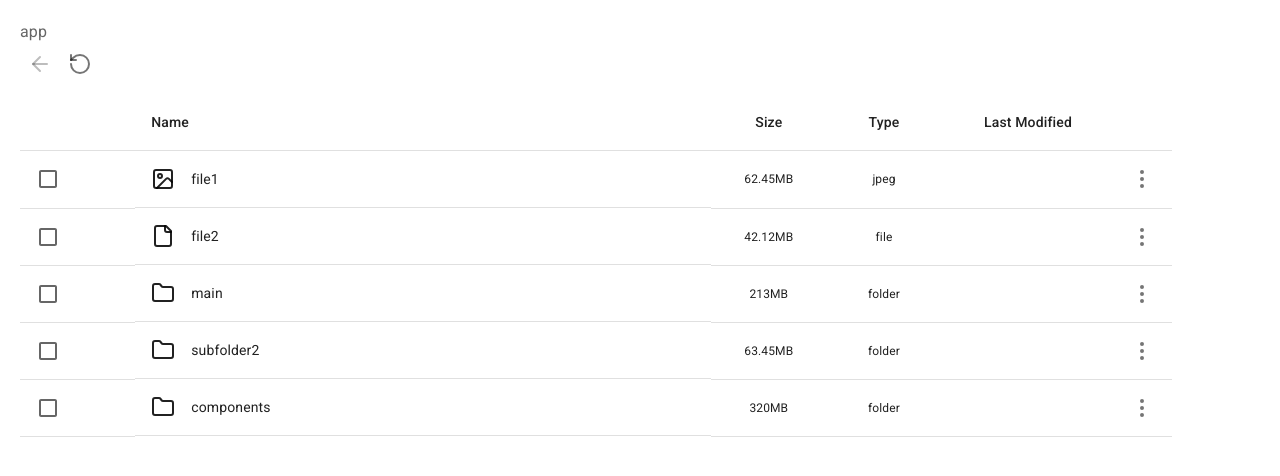
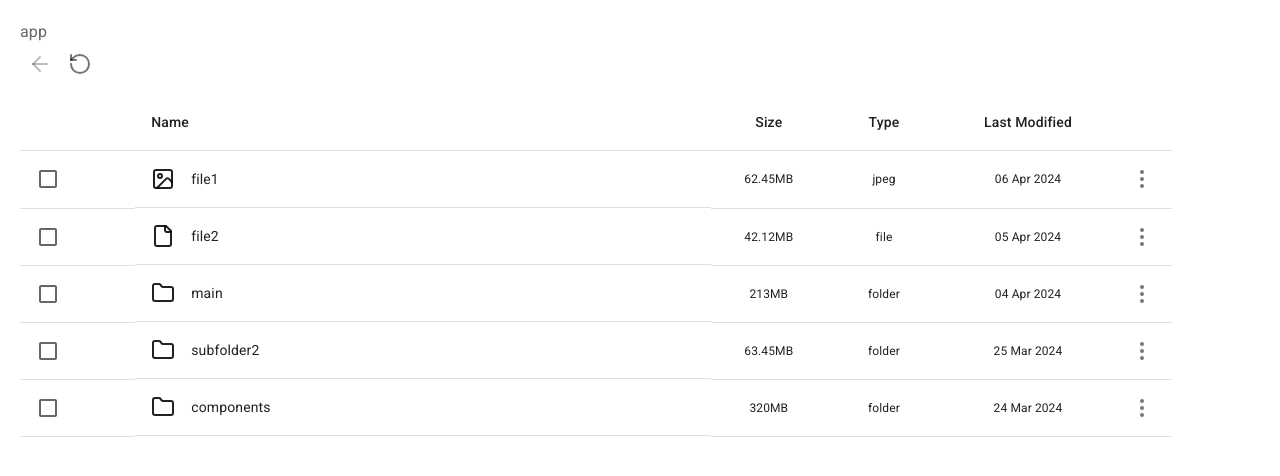
Before and after one commit to whitetposion/micro-folder-management-ui, a React (Vite) app: page / in a window 1280 px wide. Shown: the top 476 px of the page. Built offline with nearby package versions, Linux system fonts and the light colour scheme.

Commit message:
date added

```diff
--- a/src/assets/fileData.tsx
+++ b/src/assets/fileData.tsx
@@ -5,42 +5,52 @@ export  const fileData: FileData = {
   "app": {
     "type": "folder",
     "size": "426MB",
+    "lastModified": "2024-04-07T10:00:00Z",
     "children": {
       "file1": {
         "type": "jpeg",
-        "size": "62.45MB"
+        "size": "62.45MB",
+        "lastModified": "2024-04-06T12:00:00Z"
       },
       "file2": {
         "type": "file",
-        "size": "42.12MB"
+        "size": "42.12MB",
+        "lastModified": "2024-04-05T15:30:00Z"
       },
       "main": {
         "type": "folder",
         "size": "213MB",
+        "lastModified": "2024-04-04T09:45:00Z",
         "children": {
           "src": {
             "type": "folder",
             "size": "99.15MB",
+            "lastModified": "2024-04-03T08:00:00Z",
             "children": {
               "file1": {
                 "type": "jpeg",
-                "size": "23.87MB"
+                "size": "23.87MB",
+                "lastModified": "2024-04-02T07:20:00Z"
               },
               "file2": {
                 "type": "file",
-                "size": "39.62MB"
+                "size": "39.62MB",
+                "lastModified": "2024-04-01T06:45:00Z"
               },
               "subfolder1": {
                 "type": "folder",
                 "size": "32.89MB",
+                "lastModified": "2024-03-31T05:30:00Z",
                 "children": {
                   "file1": {
                     "type": "file",
-                    "size": "17.34MB"
+                    "size": "17.34MB",
+                    "lastModified": "2024-03-30T04:15:00Z"
                   },
                   "file2": {
                     "type": "jpeg",
-                    "size": "11.55MB"
+                    "size": "11.55MB",
+                    "lastModified": "2024-03-29T03:45:00Z"
                   }
                 }
               }
@@ -49,14 +59,17 @@ export  const fileData: FileData = {
           "subfolder2": {
             "type": "folder",
             "size": "63.45MB",
+            "lastModified": "2024-03-28T14:30:00Z",
             "children": {
               "file1": {
                 "type": "file",
-                "size": "37.22MB"
+                "size": "37.22MB",
+                "lastModified": "2024-03-27T13:15:00Z"
               },
               "file2": {
                 "type": "jpeg",
-                "size": "26.23MB"
+                "size": "26.23MB",
+                "lastModified": "2024-03-26T11:50:00Z"
               }
             }
           }
@@ -65,35 +78,43 @@ export  const fileData: FileData = {
       "subfolder2": {
         "type": "folder",
         "size": "63.45MB",
+        "lastModified": "2024-03-25T10:35:00Z",
         "children": {}
       },
       "components": {
         "type": "folder",
         "size": "320MB",
+        "lastModified": "2024-03-24T16:20:00Z",
         "children": {
           "file1": {
             "type": "file",
-            "size": "69.29MB"
+            "size": "69.29MB",
+            "lastModified": "2024-03-23T15:10:00Z"
           },
           "file2": {
             "type": "file",
-            "size": "86.37MB"
+            "size": "86.37MB",
+            "lastModified": "2024-03-22T14:00:00Z"
           },
           "file3": {
             "type": "jpeg",
-            "size": "17.84MB"
+            "size": "17.84MB",
+            "lastModified": "2024-03-21T13:45:00Z"
           },
           "folder1": {
             "type": "folder",
             "size": "51.73MB",
+            "lastModified": "2024-03-20T12:30:00Z",
             "children": {
               "file1": {
                 "type": "file",
-                "size": "45.90MB"
+                "size": "45.90MB",
+                "lastModified": "2024-03-19T11:15:00Z"
               },
               "file2": {
                 "type": "jpeg",
-                "size": "5.83MB"
+                "size": "5.83MB",
+                "lastModified": "2024-03-18T10:00:00Z"
               }
             }
           }
--- a/src/components/FileFolder.tsx
+++ b/src/components/FileFolder.tsx
@@ -3,6 +3,7 @@ import { Folder, File, Jpeg } from "@/type";
 import { Folder as FolderIcon, File as FileIcon, Image } from "lucide-react";
 import ThreeDotMenu from "./ThreeDotsOptions";
 import { useState } from "react";
+import { formatDateToDDMMYYYY } from "./../utility";
 
 
 interface FileComponentProps {
@@ -16,7 +17,7 @@ const FileComponent: React.FC<FileComponentProps> = ({
     file,
     click
 }) => {
-      const { type, size } = file;
+      const { type, size, lastModified } = file;
       const [selectAll, setSelectAll] = useState<boolean>(false);
       const handleCheckboxChange = (e: React.MouseEvent<HTMLButtonElement>) => {
         e.stopPropagation()
@@ -41,6 +42,7 @@ const FileComponent: React.FC<FileComponentProps> = ({
           <Typography variant="body1" style={{ fontSize: '0.75rem' }}>{type}</Typography>
         </TableCell>
         <TableCell style={{ textAlign: "center" }}>
+         <Typography variant="body1" style={{ fontSize: '0.75rem' }}>{formatDateToDDMMYYYY(lastModified)}</Typography>
         </TableCell>
         <TableCell>
           <ThreeDotMenu/>
--- a/src/type.tsx
+++ b/src/type.tsx
@@ -1,17 +1,18 @@
 export interface File {
      type: "file";
      size: string;
-     lastModified?: string;
+     lastModified: string;
 }
 export interface Jpeg {
      type: "jpeg";
      size: string;
-     lastModified?: string;
+     lastModified: string;
 }
 
 export interface Folder {
      type: "folder";
      size: string;
+     lastModified: string;
      children: {
           [key: string]: File | Folder | Jpeg ;
      } ;
--- /dev/null
+++ b/src/utility.tsx
@@ -0,0 +1,10 @@
+export function formatDateToDDMMYYYY(dateString:string):string {
+     const date = new Date(dateString);
+
+     const options: Intl.DateTimeFormatOptions = {
+       day: '2-digit',
+       month: 'short',
+       year: 'numeric'
+     };
+     return date.toLocaleDateString('en-GB', options);
+}
```
